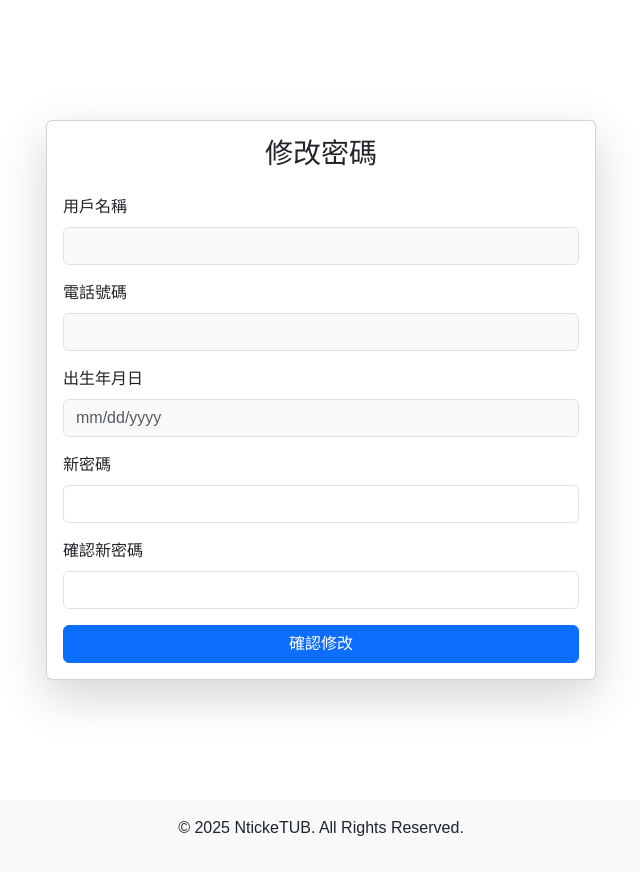
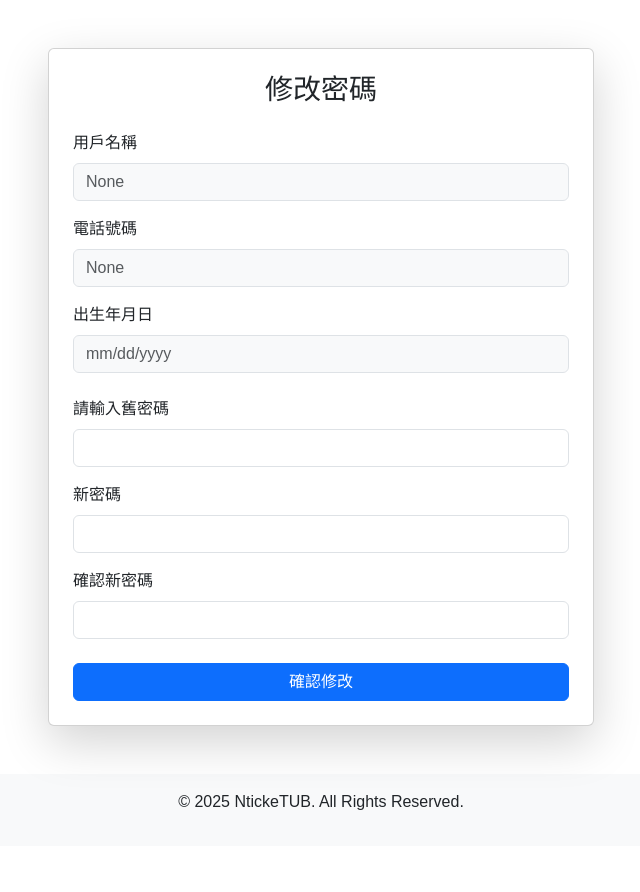
Before and after one commit to Aurororara/ticket-system, a Flask app: page /change-password in a window 1280 px wide. Shown: the part 74-966 px from the top of the page, without its empty margins (319-959 px from the left). After the commit the page ends 884 px from the top, so only its background shows below. Run offline with Flask 3, Linux system fonts and the light colour scheme; the visitor is signed in with stand-in values (Sample User, id 1).

Commit message:
密碼設定

```diff
--- a/app.py
+++ b/app.py
@@ -24,6 +24,13 @@
 # =======================
 # 註冊會員
 # =======================
+import re
+
+def validate_password(password):
+    # 至少8碼，至少一個大寫和一個小寫字母
+    pattern = r'^(?=.*[a-z])(?=.*[A-Z]).{8,}$'
+    return re.match(pattern, password)
+
 @app.route('/register', methods=['GET', 'POST'])
 def register():
     if request.method == 'POST':
@@ -44,6 +51,11 @@
 
         password = request.form.get('password')
         confirm_password = request.form.get('confirm_password')
+
+        # 密碼格式驗證
+        if not validate_password(password):
+            flash('密碼必須至少8碼且包含大小寫字母', 'danger')
+            return render_template('register.html')
 
         if password != confirm_password:
             flash('密碼不一致，請重新輸入', 'danger')
@@ -70,6 +82,7 @@
         return redirect(url_for('index'))
 
     return render_template('register.html')
+
 
 # =======================
 # 登入管理初始化
@@ -110,26 +123,38 @@
 # =======================
 # 修改密碼
 # =======================
+from werkzeug.security import check_password_hash
+
 @app.route('/change-password', methods=['GET', 'POST'])
 @login_required
 def change_password():
     if request.method == 'POST':
+        old_password = request.form['old_password']
         new_password = request.form['new_password']
         confirm_password = request.form['confirm_password']
+
+        if not check_password_hash(current_user.mem_pwd, old_password):
+            flash('舊密碼錯誤', 'danger')
+            return render_template('change_password.html', user=current_user)
 
         if new_password != confirm_password:
             flash('密碼不一致，請重新輸入', 'danger')
             return render_template('change_password.html', user=current_user)
 
-        hashed_pwd = generate_password_hash(new_password)
-        current_user.mem_pwd = hashed_pwd
+        current_user.mem_pwd = generate_password_hash(new_password)
         current_user.updatedAt = datetime.now()
         db.session.commit()
 
-        flash('密碼已成功更新！', 'success')
-        return redirect(url_for('change_password'))
+        flash('密碼已成功更新，請重新登入', 'success')
+
+        # 強制登出
+        logout_user()
+        return redirect(url_for('login'))  # 登出後導向登入頁面
 
     return render_template('change_password.html', user=current_user)
+
+
+
 
 # =======================
 # 會員資料頁
--- a/templates/change_password.html
+++ b/templates/change_password.html
@@ -3,35 +3,61 @@
 {% block title %}修改密碼 - NtickeTUB{% endblock %}
 
 {% block content %}
-<div class="container d-flex justify-content-center align-items-center vh-100">
-  <div class="card shadow-lg" style="max-width: 550px; width: 100%;">
-    <div class="card-body">
+<div class="container py-5">
+  <div class="row justify-content-center">
+    <div class="col-md-8 col-lg-6">
+      <div class="card shadow-lg">
+        <div class="card-body p-4">
           <h3 class="card-title text-center mb-4">修改密碼</h3>
+
+          <!-- Flash 訊息區塊 -->
+          {% with messages = get_flashed_messages(with_categories=true) %}
+            {% if messages %}
+              {% for category, message in messages %}
+                <div class="alert alert-{{ category }} alert-dismissible fade show" role="alert">
+                  {{ message }}
+                  <button type="button" class="btn-close" data-bs-dismiss="alert" aria-label="Close"></button>
+                </div>
+              {% endfor %}
+            {% endif %}
+          {% endwith %}
+
           <form method="POST" action="{{ url_for('change_password') }}">
+            <!-- 基本資料（只讀） -->
             <div class="mb-3">
               <label for="name" class="form-label">用戶名稱</label>
-          <input type="text" class="form-control bg-light text-muted" id="name" name="name" value="{{ user.name }}" readonly>
+              <input type="text" class="form-control bg-light text-muted" id="name" name="name" value="{{ user.mem_name }}" readonly>
             </div>
             <div class="mb-3">
               <label for="phone" class="form-label">電話號碼</label>
-          <input type="text" class="form-control bg-light text-muted" id="phone" name="phone" value="{{ user.phone }}" readonly>
+              <input type="text" class="form-control bg-light text-muted" id="phone" name="phone" value="{{ user.mem_phone }}" readonly>
             </div>
+            <div class="mb-4">
+              <label for="birthdate" class="form-label">出生年月日</label>
+              <input type="date" class="form-control bg-light text-muted" id="birthdate" name="birthdate" value="{{ user.birthday }}" readonly>
+            </div>
+
+            <!-- 密碼修改欄位 -->
             <div class="mb-3">
-          <label for="birthdate" class="form-label">出生年月日</label>
-          <input type="date" class="form-control bg-light text-muted" id="birthdate" name="birthdate" value="{{ user.birthdate }}" readonly>
+              <label for="old_password" class="form-label">請輸入舊密碼</label>
+              <input type="password" class="form-control" id="old_password" name="old_password" required>
             </div>
             <div class="mb-3">
               <label for="new_password" class="form-label">新密碼</label>
               <input type="password" class="form-control" id="new_password" name="new_password" required>
             </div>
-        <div class="mb-3">
+            <div class="mb-4">
               <label for="confirm_password" class="form-label">確認新密碼</label>
               <input type="password" class="form-control" id="confirm_password" name="confirm_password" required>
             </div>
+
             <div class="d-grid">
               <button type="submit" class="btn btn-primary">確認修改</button>
             </div>
           </form>
+
+        </div>
+      </div>
     </div>
   </div>
 </div>
--- a/templates/register.html
+++ b/templates/register.html
@@ -32,7 +32,7 @@
 
         <div class="mb-3">
           <label for="password" class="form-label">設定密碼</label>
-          <input type="password" class="form-control" id="password" name="password" placeholder="請輸入密碼" required>
+          <input type="password" class="form-control" id="password" name="password" placeholder="密碼必須至少8碼，包含大小寫字母" pattern="(?=.*[a-z])(?=.*[A-Z]).{8,}" title="密碼必須至少8碼，包含大小寫字母" required>
         </div>
 
         <div class="mb-3">
```
Lines whose indentation alone changed are shown as unchanged.
